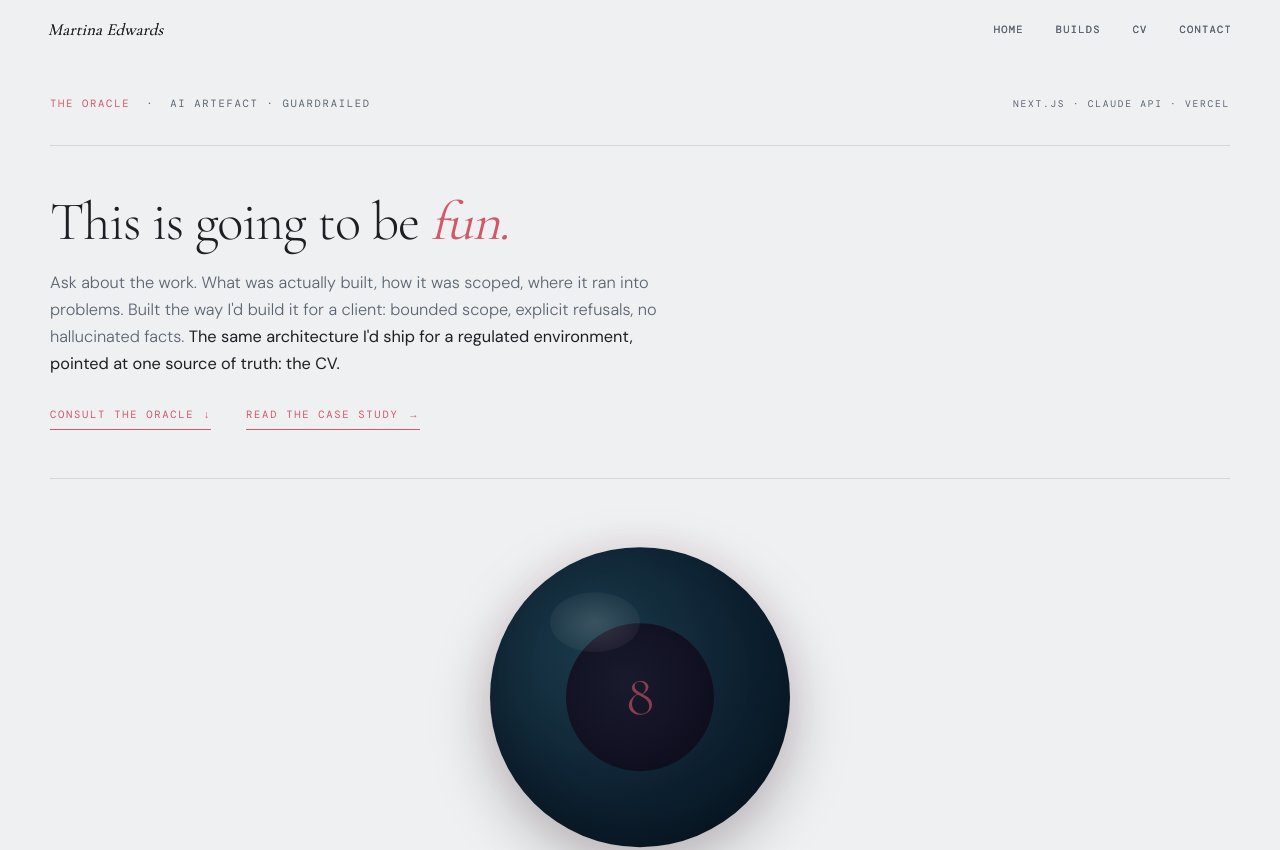
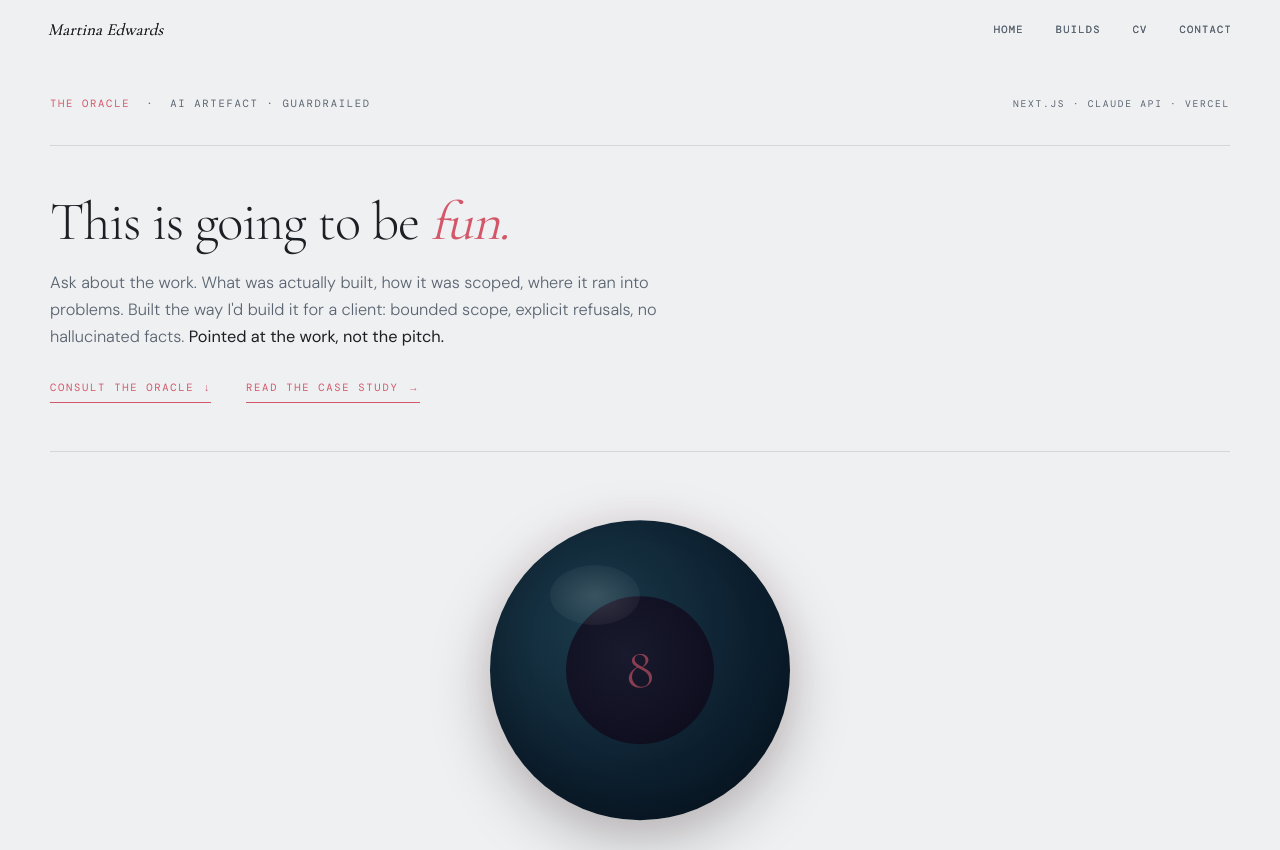
Before and after one commit to fde-shipit/martina-portfolio, a Next.js app: page /oracle in a window 1280 px wide. Shown: the top 850 px of the page. Built offline with nearby package versions, Linux system fonts and the light colour scheme.

Commit message:
copy: rewrite oracle lede ending

```diff
--- a/app/oracle/page.tsx
+++ b/app/oracle/page.tsx
@@ -46,8 +46,7 @@ export default function OraclePage() {
                 Ask about the work. What was actually built, how it was scoped, where it
                 ran into problems. Built the way I&apos;d build it for a client:{' '}
                 bounded scope, explicit refusals, no hallucinated facts.{' '}
-                <b>The same architecture I&apos;d ship for a regulated environment,
-                pointed at one source of truth: the CV.</b>
+                <b>Pointed at the work, not the pitch.</b>
               </p>
               <div className="orc-ctas">
                 <a href="#oracle-ball" className="orc-cta">
```
